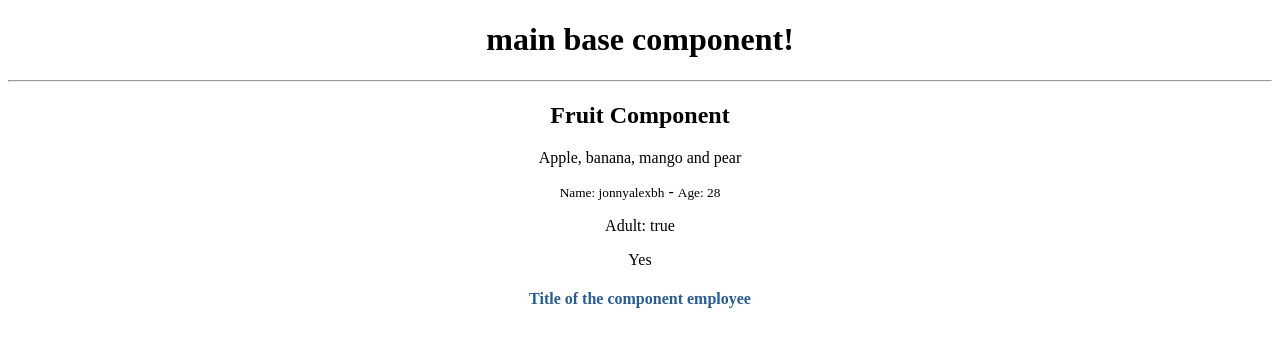
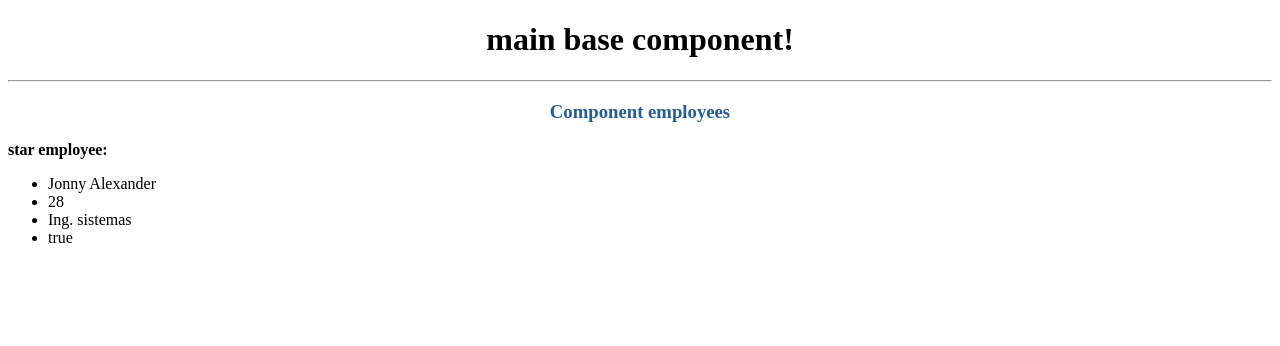
Before and after one commit to jonnyalexbh/introduction-angular6p0, an Angular app: page / in a window 1280 px wide. Shown: the top 346 px of the page. Built offline with nearby package versions, Linux system fonts and the light colour scheme.

Commit message:
create classes, data models, and objects

```diff
--- a/src/app/app.component.html
+++ b/src/app/app.component.html
@@ -2,6 +2,6 @@
 <div style="text-align:center">
   <h1>{{ title }}!</h1>
   <hr>
-  <fruit></fruit>
+  <!-- <fruit></fruit> -->
   <employee-tag></employee-tag>
 </div>
--- a/src/app/employee/employee.component.html
+++ b/src/app/employee/employee.component.html
@@ -1 +1,11 @@
-<h4 style="color:#285D91">{{ title }}</h4>
+<h3 style="color:#285D91">{{ title }}</h3>
+
+<div align="left">
+  <b>star employee:</b>
+  <ul>
+    <li>{{ employee.name }}</li>
+    <li>{{ employee.age }}</li>
+    <li>{{ employee.position }}</li>
+    <li>{{ employee.salaried }}</li>
+  </ul>
+</div>
--- a/src/app/employee/employee.component.ts
+++ b/src/app/employee/employee.component.ts
@@ -1,4 +1,5 @@
 import { Component } from '@angular/core';
+import { Employee } from './employee';
 /**
 * decorator
 *
@@ -13,5 +14,29 @@ import { Component } from '@angular/core';
 */
 export class EmployeeComponent
 {
-  public title = 'Title of the component employee';
+  public title = 'Component employees';
+  public employee:Employee;
+  public workers:Array<Employee>;
+  /**
+  * constructor
+  *
+  */
+  constructor()
+  {
+    this.employee = new Employee('Jonny Alexander', 28, 'Ing. sistemas', true);
+    this.workers = [
+      new Employee('Juan David Lopez', 30, 'Ing. sistemas', false),
+      new Employee('Daniela Lopez', 56, 'Ing. industrial', true),
+      new Employee('Jonathan Alexis', 26, 'Ing. sistemas', true)
+    ];
+  }
+  /**
+  * ngOnInit - first method that is executed after the constructor
+  *
+  */
+  ngOnInit()
+  {
+    console.log(this.employee);
+    console.log(this.workers);
+  }
 }
--- /dev/null
+++ b/src/app/employee/employee.ts
@@ -0,0 +1,25 @@
+export class Employee
+{
+  /*
+  public name:string;
+  public age:number;
+
+  constructor(name, age)
+  {
+  this.name = name;
+  this.age = age;
+}
+*/
+
+/**
+* constructor
+*
+*/
+constructor(
+  public name:string,
+  public age:number,
+  public position:string,
+  public salaried:boolean
+){}
+
+}
```
